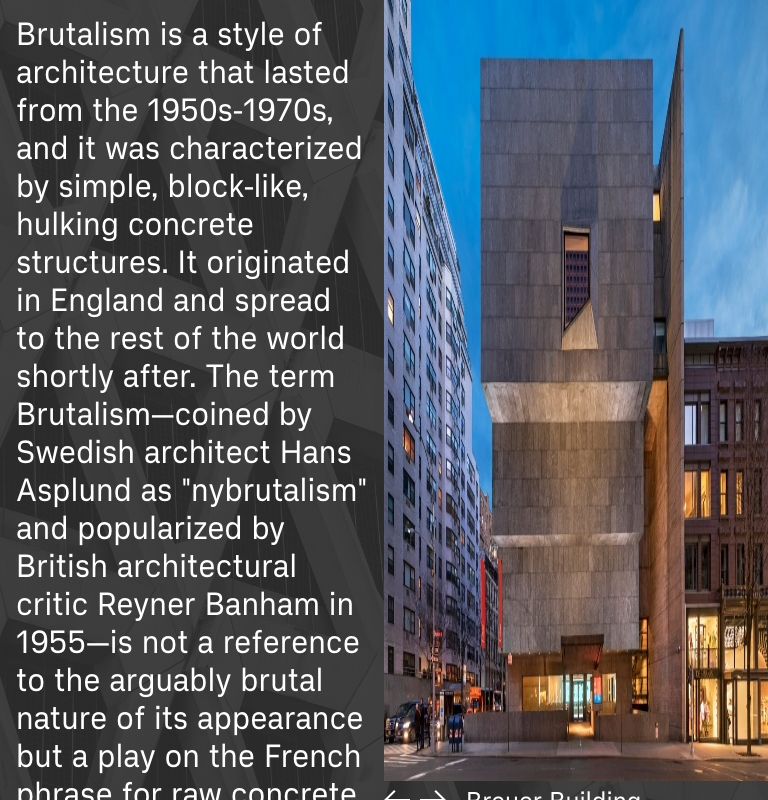
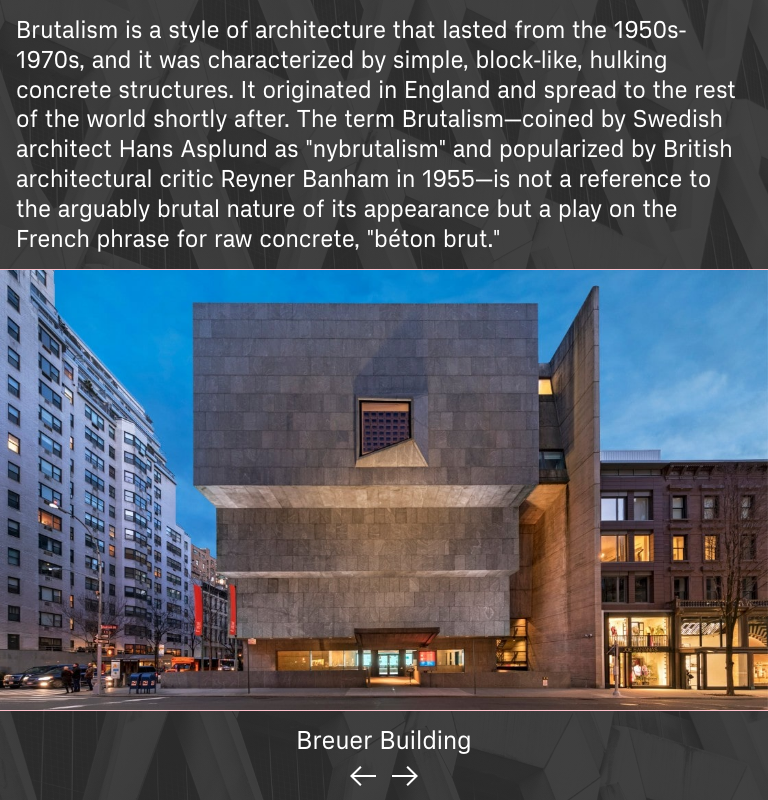
Before and after one commit to dbaramo/brutalism, a Next.js app: page / in a window 768 px wide. Shown: the top 800 px of the page. Built offline with nearby package versions, Linux system fonts and the light colour scheme.

Commit message:
finished 1st half responsiveness on index page

```diff
--- a/components/BuildingsPage/BuildingPageLayout.js
+++ b/components/BuildingsPage/BuildingPageLayout.js
@@ -1,3 +1,4 @@
+import Head from "next/head";
 import Link from "next/link";
 import Image from "next/image";
 import styles from "./BuildingPage.module.css";
@@ -38,6 +39,10 @@ export default function BuildingPageLayout(props) {
   }
 
   return (
+    <>
+      <Head>
+        <title>{building}</title>
+      </Head>
       <div className={styles.container}>
         <div className={styles.leftDiv}>
           <Link href={`/`}>
@@ -80,5 +85,6 @@ export default function BuildingPageLayout(props) {
           </div>
         </div>
       </div>
+    </>
   );
 }
--- a/components/ImageSlider.js
+++ b/components/ImageSlider.js
@@ -38,15 +38,9 @@ export default function ImageSlider(){
     }
 
     return (
-        <div>
+        <div className={styles.sliderDiv}>
             <Link href={`/buildings/${buildingSlugs[imgIndex]}`}>
-                <div
-                style={{
-                    backgroundImage: `url(${imagesForSlider[imgIndex]})`
-                }} className={styles.divStyle}
-                ref={divElement}
-                >
-                </div>
+                <img className={styles.sliderImg} width="100%" height="100%" src={imagesForSlider[imgIndex]}/>
             </Link>
             <div className={styles.textSection}>
                 <div className={styles.sliderControls}>
@@ -60,3 +54,12 @@ export default function ImageSlider(){
         </div>
         )
 }
+
+
+// <div
+// style={{
+//     backgroundImage: `url(${imagesForSlider[imgIndex]})`
+// }} className={styles.divStyle}
+// ref={divElement}
+// >
+// </div>
--- a/components/ImageSlider.module.css
+++ b/components/ImageSlider.module.css
@@ -1,3 +1,7 @@
+.sliderImg {
+    cursor: pointer;
+}
+
 .divStyle {
     background-color: beige;
     z-index: 1;
@@ -32,3 +36,36 @@
     margin-left: 10px;
     margin-right: 20px;
 }
+
+@media screen and (max-width: 900px){
+    .sliderImg {
+        outline: 1px solid pink;
+        height: 55vh;
+    }
+    .textSection {
+        text-align: center;
+        display: flex;
+        flex-direction: column-reverse;
+        align-items: center;
+        align-content: center;
+        padding-top: 0.5rem;
+    }
+
+    .textSection span {
+        display: block;
+    }
+
+    .sliderControls {
+        display: block;
+        padding-top: 0.5rem;
+        text-align: center;
+    }
+
+    .sliderControls .rightArrow {
+        margin: 0;
+    }
+
+    .sliderControls img{
+        padding: 0 0.5rem;
+    }
+}
--- a/pages/index.js
+++ b/pages/index.js
@@ -13,6 +13,7 @@ export default function Home() {
   return (
     <div className='mainDiv'>
     <Head>
+    <title>Brutalism</title>
     {buildingImages.map((img) => {
       return <link key={img} rel="preload" as="image" href={img} />
     })}
--- a/styles/Home.module.css
+++ b/styles/Home.module.css
@@ -1,25 +1,50 @@
-@media screen and (min-width: 768px){
-  .main {
-    display: flex;
-  }
-}
 
 .sectionStyle {
   margin: 0;
 }
 
+
+
+
 .main {
   /* min-height: 60vh; */
   /* background-color: black; */
+  display: flex;
   color: white;
-  font-size: 1.875rem;
+  font-size: calc(1.45vw + 1.45vh);
+  line-height: calc(1.9vw + 1.9vh);
+  /* outline: 1px solid red; */
+  height: 70vh;
 }
 
 .main div {
   width: 100%;
+  height: 60vh;
   /* outline: auto; */
 }
 .main div p {
   padding: 1rem;
   margin: 0;
 }
+
+@media screen and (max-width: 900px){
+  .main {
+    display: flex;
+    flex-direction: column;
+    justify-content: center;
+    align-items: center;
+    height: auto;
+
+  }
+
+  .main div p {
+    padding: 1rem;
+    margin: 0;
+  }
+
+  .main div {
+    /* width: 90%; */
+    height: auto;
+    /* outline: 1px solid red; */
+  }
+}
```
Lines whose indentation alone changed are shown as unchanged.
